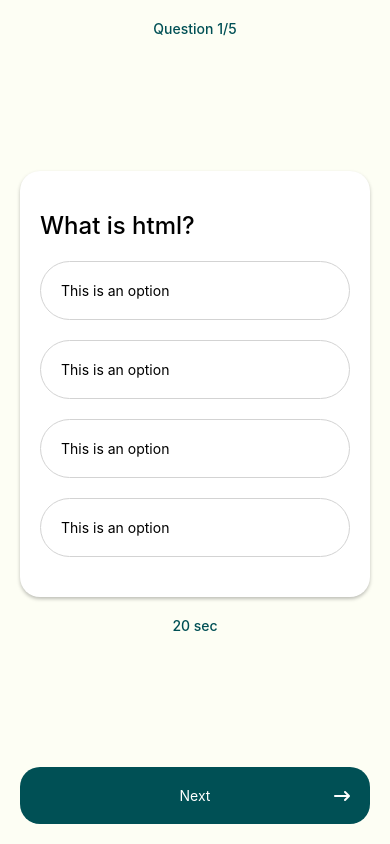
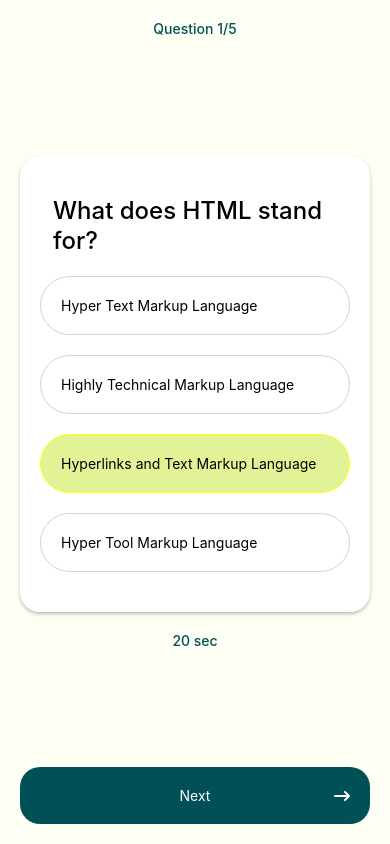
Before and after one commit to Md-MahaburRahmanNadim/Quiz-app, a React Native app: screen / in a window 390 px wide. Built offline with nearby package versions, Linux system fonts and the light colour scheme.

Commit message:
pass text and cb as a props

```diff
--- a/src/app/QuizScreen.tsx
+++ b/src/app/QuizScreen.tsx
@@ -8,6 +8,9 @@ import {
 } from "react-native";
 import QuestionCard from "../components/QuestionCard";
 import FontAwesome6 from "@expo/vector-icons/FontAwesome6";
+import questions from "../questions";
+const Question = questions[0];
+// console.log(Question);
 
 export default function QuizScreen() {
   return (
@@ -17,7 +20,7 @@ export default function QuizScreen() {
           <Text style={styles.title}>Question 1/5</Text>
         </View>
         <View>
-          <QuestionCard />
+          <QuestionCard question={Question} />
           <Text style={styles.timer}>20 sec</Text>
         </View>
         <Pressable
--- a/src/components/AnswerOption.tsx
+++ b/src/components/AnswerOption.tsx
@@ -1,10 +1,29 @@
-import { StyleSheet, Text, View } from "react-native";
-
-export default function AnswerOption() {
+import { Pressable, StyleSheet, Text, View } from "react-native";
+type AnswerOption = {
+  option: string;
+  isSelected: boolean;
+  onPress: () => void;
+};
+export default function AnswerOption({
+  option,
+  isSelected,
+  onPress,
+}: AnswerOption) {
+  // console.log(option);
   return (
-    <View style={styles.container}>
-      <Text style={styles.title}>This is an option</Text>
-    </View>
+    <Pressable onPress={onPress} style={styles.container}>
+      <Text
+        style={[
+          styles.title,
+          isSelected && {
+            backgroundColor: "#E1F396",
+            borderColor: "yellow",
+          },
+        ]}
+      >
+        {option}
+      </Text>
+    </Pressable>
   );
 }
 
--- a/src/components/QuestionCard.tsx
+++ b/src/components/QuestionCard.tsx
@@ -1,14 +1,43 @@
-import { StyleSheet, Text, View } from "react-native";
+import { Alert, StyleSheet, Text, View } from "react-native";
 import AnswerOption from "./AnswerOption";
+import { Question } from "../types";
+type QuestionCard = {
+  question: Question;
+};
+export default function QuestionCard({ question }: QuestionCard) {
+  const SelectedOption = question.options[2];
 
-export default function QuestionCard() {
   return (
     <View style={styles.container}>
-      <Text style={styles.title}>What is html?</Text>
-      <AnswerOption />
-      <AnswerOption />
-      <AnswerOption />
-      <AnswerOption />
+      <Text style={styles.title}>{question.title}</Text>
+      <AnswerOption
+        option={question.options[0]}
+        isSelected={question.options[0] === SelectedOption}
+        onPress={() => {
+          Alert.alert(question.options[0], "option is pressed");
+        }}
+      />
+      <AnswerOption
+        option={question.options[1]}
+        isSelected={question.options[1] === SelectedOption}
+        onPress={() => {
+          Alert.alert(question.options[1], "option is pressed");
+        }}
+      />
+      <AnswerOption
+        option={question.options[2]}
+        isSelected={question.options[2] === SelectedOption}
+        onPress={() => {
+          Alert.alert(question.options[2], "option is pressed");
+        }}
+      />
+      <AnswerOption
+        option={question.options[3]}
+        isSelected={question.options[3] === SelectedOption}
+        onPress={() => {
+          Alert.alert(question.options[3], "option is pressed");
+        }}
+      />
     </View>
   );
 }
@@ -34,5 +63,6 @@ const styles = StyleSheet.create({
     fontSize: 24,
     fontWeight: "500",
     lineHeight: 30,
+    paddingLeft: 13,
   },
 });
--- /dev/null
+++ b/src/questions.ts
@@ -0,0 +1,42 @@
+export default [
+  {
+    title: "What does HTML stand for?",
+    options: [
+      "Hyper Text Markup Language",
+      "Highly Technical Markup Language",
+      "Hyperlinks and Text Markup Language",
+      "Hyper Tool Markup Language",
+    ],
+    correctAnswer: "Hyper Text Markup Language",
+  },
+  {
+    title: "Which language is primarily used for styling web pages?",
+    options: ["HTML", "Python", "CSS", "JavaScript"],
+    correctAnswer: "CSS",
+  },
+  {
+    title: "In programming, what is a 'bug'?",
+    options: [
+      "A feature that's not documented",
+      "An error in a program",
+      "A type of virus",
+      "An internet crawler",
+    ],
+    correctAnswer: "An error in a program",
+  },
+  {
+    title: "What is the purpose of a 'for loop' in programming?",
+    options: [
+      "To repeat a block of code a limited number of times",
+      "To style a webpage",
+      "To declare variables",
+      "To create a new function",
+    ],
+    correctAnswer: "To repeat a block of code a limited number of times",
+  },
+  {
+    title: "Which symbol is used to denote an ID selector in CSS?",
+    options: ["#", ".", "!", "@"],
+    correctAnswer: "#",
+  },
+];
--- /dev/null
+++ b/src/types.ts
@@ -0,0 +1,5 @@
+export type Question = {
+  title: string;
+  options: string[];
+  correctAnswer: string;
+};
```
